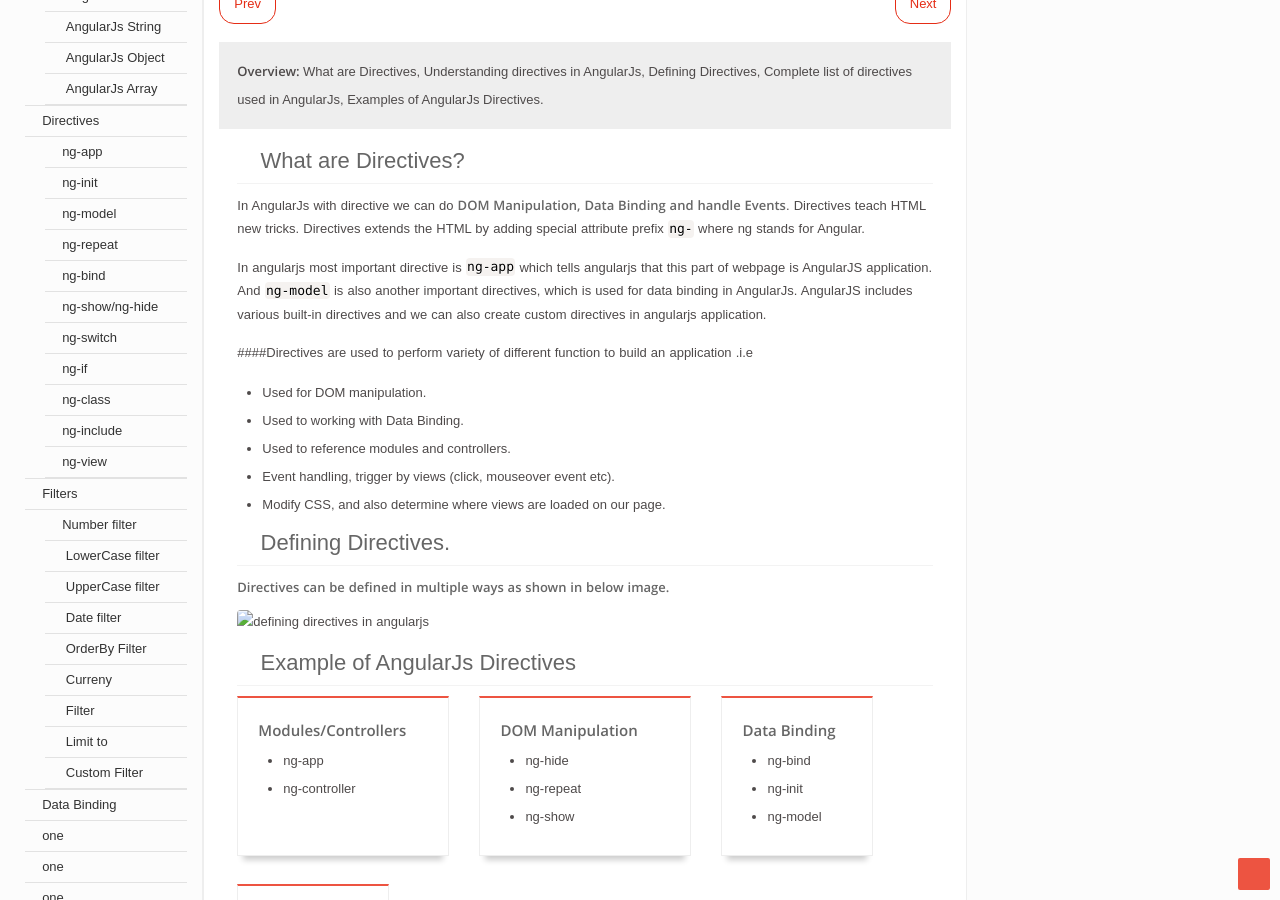
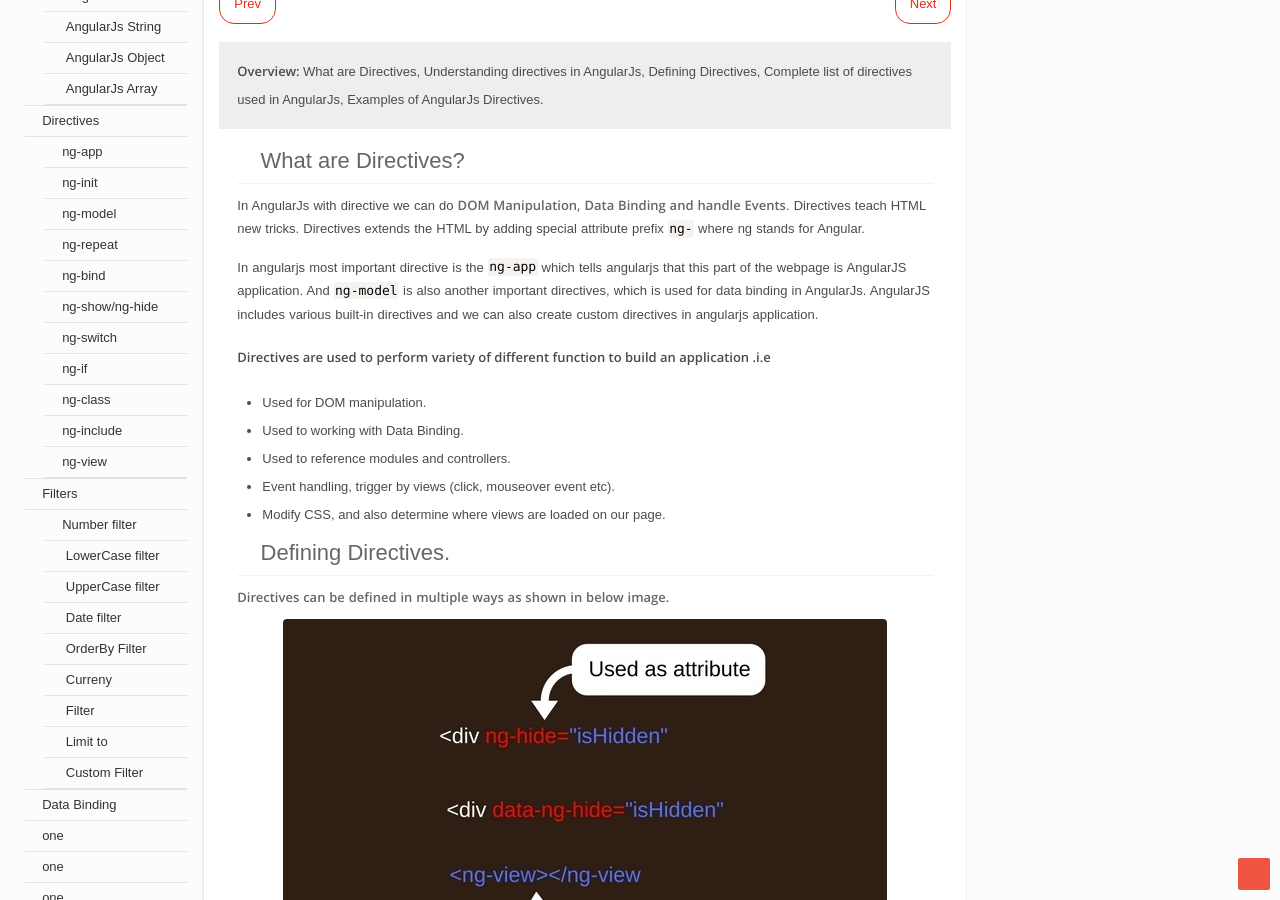
Before and after one commit to angular4pro/angular4pro.github.io, a Jekyll site: the page built from _posts/2017-09-25-directives angularjs1.md, in a window 1280 px wide and 900 px high, scrolled down 305 px. Built offline with Jekyll 4.4.1, drawn with Linux system fonts in a browser that asks for light colours; some web fonts are replaced.

Commit message:
Update 2017-09-25-directives angularjs1.md

```diff
--- a/_posts/2017-09-25-directives angularjs1.md
+++ b/_posts/2017-09-25-directives angularjs1.md
@@ -15,9 +15,9 @@ image: https://angular4pro.com/md/images/defining-directives-in-angularjs.jpg
 
 In AngularJs with directive we can do **DOM Manipulation, Data Binding and handle Events**. Directives teach HTML new tricks. Directives extends the HTML by adding special attribute prefix `ng-` where ng stands for Angular.
 
-In angularjs most important directive is `ng-app` which tells angularjs that this part of webpage is AngularJS application. And `ng-model` is also another important directives, which is used for data binding in AngularJs. AngularJS includes various built-in directives and we can also create custom directives in angularjs application.
+In angularjs most important directive is the `ng-app` which tells angularjs that this part of the webpage is AngularJS application. And `ng-model` is also another important directives, which is used for data binding in AngularJs. AngularJS includes various built-in directives and we can also create custom directives in angularjs application.
 
-####Directives are used to perform variety of different function to build an application .i.e
+#### Directives are used to perform variety of different function to build an application .i.e
 * Used for DOM manipulation.
 * Used to working with Data Binding.
 * Used to reference modules and controllers.
@@ -27,7 +27,7 @@ In angularjs most important directive is `ng-app` which tells angularjs that thi
 ## <i class="fa fa-angle-double-right color"></i> Defining Directives.
 
 **Directives can be defined in multiple ways as shown in below image.**
-<img class="alignImg" src="md/images/defining-directives-in-angularjs.jpg" alt="defining directives in angularjs">
+<img class="alignImg" src="https://angular4pro.com/md/images/defining-directives-in-angularjs.jpg" alt="defining directives in angularjs">
 
 ## <i class="fa fa-angle-double-right color"></i> Example of AngularJs Directives
 <div class="row">
```
